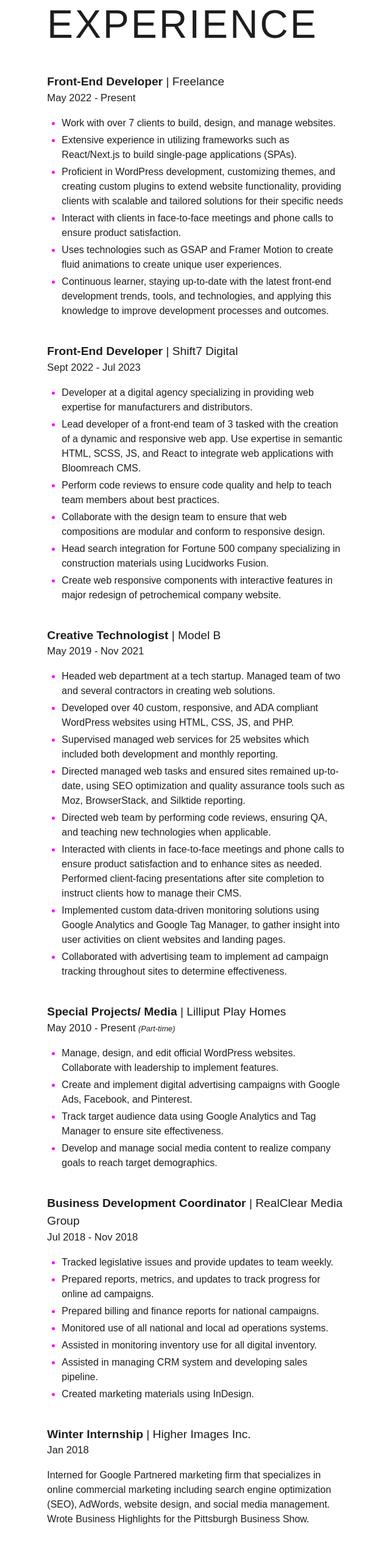
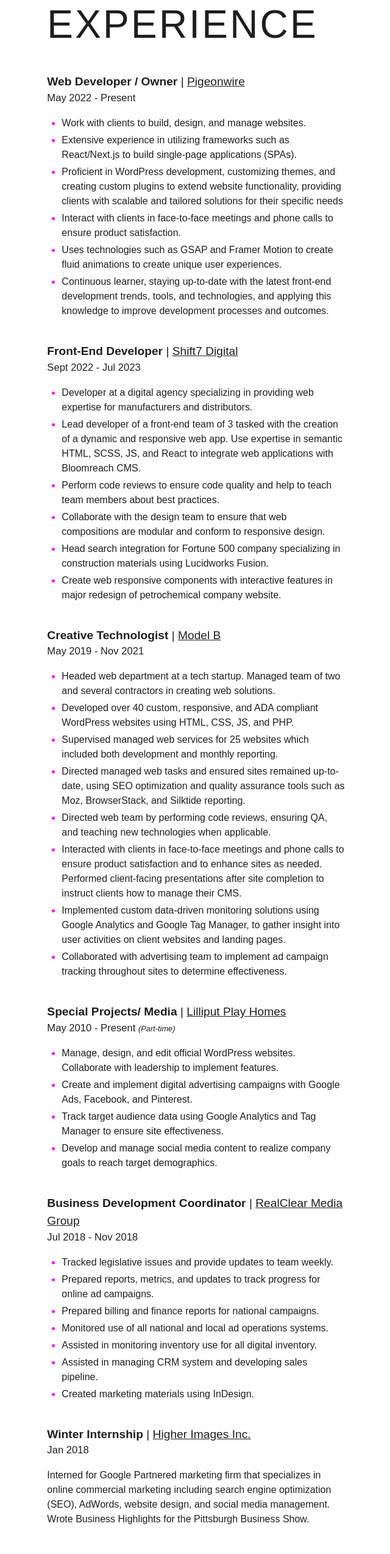
Before and after one commit to evan-chernicky/personal-website, a React (Create React App) app: page /about in a window 1280 px wide. Shown: the part 1040-3588 px from the top of the page at 61% size, without its empty margins (360-1000 px from the left). Built offline with nearby package versions, Linux system fonts and the light colour scheme; a web font is replaced by a local one.

Commit message:
pigeonwire updates; adding links to companies

```diff
--- a/src/components/About.js
+++ b/src/components/About.js
@@ -80,10 +80,10 @@
                     <h2 style={{animationDelay: ".6s"}} className="mb-8 text-6xl uppercase tracking-wider tracking-in-expand opacity-0">Experience</h2>
                     <div className="max-w-2xl">
                     <div className="mb-10">
-                        <h3 className="text-2xl"><strong>Front-End Developer</strong> | Freelance</h3>
+                        <h3 className="text-2xl"><strong>Web Developer / Owner</strong> | <a className="underline hover:no-underline" href="https://pigeonwirecreative.com/" rel="noopener" target="_blank">Pigeonwire</a></h3>
                         <h4 className="text-lg mb-4">May 2022 - Present</h4>
                         <ul className="list-disc space-y-1 dark:marker:text-blue marker:text-pink">
-                          <li>Work with over 7 clients to build, design, and manage websites.</li>
+                          <li>Work with clients to build, design, and manage websites.</li>
                           <li>Extensive experience in utilizing frameworks such as React/Next.js to build single-page applications (SPAs).</li>
                           <li>Proficient in WordPress development, customizing themes, and creating custom plugins to extend website functionality, providing clients with scalable and tailored solutions for their specific needs</li>
                           <li>Interact with clients in face-to-face meetings and phone calls to ensure product satisfaction.</li>
@@ -92,7 +92,7 @@
                         </ul>
                       </div>
                     <div className="mb-10">
-                        <h3 className="text-2xl"><strong>Front-End Developer</strong> | Shift7 Digital</h3>
+                        <h3 className="text-2xl"><strong>Front-End Developer</strong> | <a className="underline hover:no-underline" href="https://www.merkle.com/en/about-us/shift7.html" rel="noopener" target="_blank">Shift7 Digital</a></h3>
                         <h4 className="text-lg mb-4">Sept 2022 - Jul 2023</h4>
                         <ul className="list-disc space-y-1 dark:marker:text-blue marker:text-pink">
                           <li>Developer at a digital agency specializing in providing web expertise for manufacturers and distributors.</li>
@@ -104,7 +104,7 @@
                         </ul>
                       </div>
                       <div className="mb-10">
-                        <h3 className="text-2xl"><strong>Creative Technologist</strong> | Model B</h3>
+                        <h3 className="text-2xl"><strong>Creative Technologist</strong> | <a className="underline hover:no-underline" href="https://modelb.com/" rel="noopener" target="_blank">Model B</a></h3>
                         <h4 className="text-lg mb-4">May 2019 - Nov 2021</h4>
                         <ul className="list-disc space-y-1 dark:marker:text-blue marker:text-pink">
                           <li>Headed web department at a tech startup. Managed team of two and several contractors in creating web solutions.</li>
@@ -118,7 +118,7 @@
                         </ul>
                       </div>
                       <div className="mb-10">
-                        <h3 className="text-2xl"><strong>Special Projects/ Media</strong> | Lilliput Play Homes</h3>
+                        <h3 className="text-2xl"><strong>Special Projects/ Media</strong> | <a className="underline hover:no-underline" href="https://lilliputplayhomes.com/" rel="noopener" target="_blank">Lilliput Play Homes</a></h3>
                         <h4 className="text-lg mb-4">May 2010 - Present <i className="text-sm">(Part-time)</i></h4>
                         <ul className="list-disc space-y-1 dark:marker:text-blue marker:text-pink">
                           <li>Manage, design, and edit official WordPress websites. Collaborate with leadership to implement features.</li>
@@ -128,7 +128,7 @@
                         </ul>
                       </div>
                       <div className="mb-10">
-                        <h3 className="text-2xl"><strong>Business Development Coordinator</strong> | RealClear Media Group</h3>
+                        <h3 className="text-2xl"><strong>Business Development Coordinator</strong> |  <a className="underline hover:no-underline" href="https://www.realclearmediagroup.com/" rel="noopener" target="_blank">RealClear Media Group</a></h3>
                         <h4 className="text-lg mb-4">Jul 2018 - Nov 2018</h4>
                         <ul className="list-disc space-y-1 dark:marker:text-blue marker:text-pink">
                           <li>Tracked legislative issues and provide updates to team weekly.</li>
@@ -141,17 +141,17 @@
                         </ul>
                       </div>
                       <div className="mb-10">
-                        <h3 className="text-2xl"><strong>Winter Internship</strong> | Higher Images Inc.</h3>
+                        <h3 className="text-2xl"><strong>Winter Internship</strong> | <a className="underline hover:no-underline" href="https://www.higherimages.com/" rel="noopener" target="_blank">Higher Images Inc.</a></h3>
                         <h4 className="text-lg mb-4">Jan 2018</h4>
                         <p className="space-y-1">
                           Interned for Google Partnered marketing firm that specializes in online commercial marketing including search engine optimization (SEO), AdWords, website design, and social media management. Wrote Business Highlights for the Pittsburgh Business Show.
                         </p>
                       </div>
                       <div className="mb-10">
-                        <h3 className="text-2xl"><strong>Utopia 500 Project - US Intern</strong> | Universidade do Porto</h3>
+                        <h3 className="text-2xl"><strong>US Intern</strong> | <a className="underline hover:no-underline" href="https://www.utopia500.net/" rel="noopener"  target="_blank">Utopia 500 Project - Universidade do Porto</a> </h3>
                         <h4 className="text-lg mb-4">Jan 2018</h4>
                         <p className="mb-4">
-                          Worked as sole U.S. member of an international team of interns helping to create, edit, and manage news entries for a non-governmental organization seeking to promote peace and inspire innovation in science and technology.
+                          Worked as sole U.S. member of an international team of interns helping to create, edit, and manage news entries for a NGO seeking to promote peace and inspire innovation in science and technology.
                         </p>
                         <ul className="list-disc space-y-1 dark:marker:text-blue marker:text-pink">
                           <li>Organized Multiculturalism Day, a day where hundreds of kids from Valongo, Portugal gathered to learn about other cultures.</li>
--- a/src/components/HomeAbout.js
+++ b/src/components/HomeAbout.js
@@ -24,7 +24,8 @@
             <div className="mt-10 px-8 md:px-24 md:col-span-3 text-left text-black dark:text-white slide-in-right opacity-0">
                 <h2  style={{animationDelay: ".6s"}} className="mb-8 text-6xl uppercase tracking-wider tracking-in-expand opacity-0">About</h2>
                 <div className="max-w-2xl">
-                    <p className="text-black dark:text-white mb-10">I am an experienced JavaScript and Ruby on Rails developer, with a background in digital advertising. I possess strong skills in front-end and back-end development with practice in web-team management, and strive to produce light-weight, responsive, and intuitive websites for technology stakeholders.  It is my belief that the end user is best captivated with websites and digital experiences which employ pragmatic, personal and creative storytelling, incorporated with intelligent ideas and innovative technology.</p>
+                    <p className="text-black dark:text-white mb-5">I am an experienced JavaScript and Ruby on Rails developer, with a background in digital advertising. I possess strong skills in front-end and back-end development with practice in web-team management, and strive to produce light-weight, responsive, and intuitive websites for technology stakeholders.  It is my belief that the end user is best captivated with websites and digital experiences which employ pragmatic, personal and creative storytelling, incorporated with intelligent ideas and innovative technology.</p>
+                    <p className="text-black dark:text-white mb-10">Currently developing custom websites for businesses at <a className="underline hover:no-underline" href="https://pigeonwirecreative.com/" target="_blank">Pigeonwire</a>.</p>
                     <a href="/about" onClick={(e) => renderPageTransition(e)} className="text-xl border border-black dark:border-white inline-block w-34 py-3 px-7 m-auto hover:border-pink hover:text-pink dark:hover:border-blue dark:hover:text-blue duration-500">MY STORY</a>
                 </div>
             </div>
```
Also changed, not shown: 1 other file (tests, documents, lock files or other folders).
